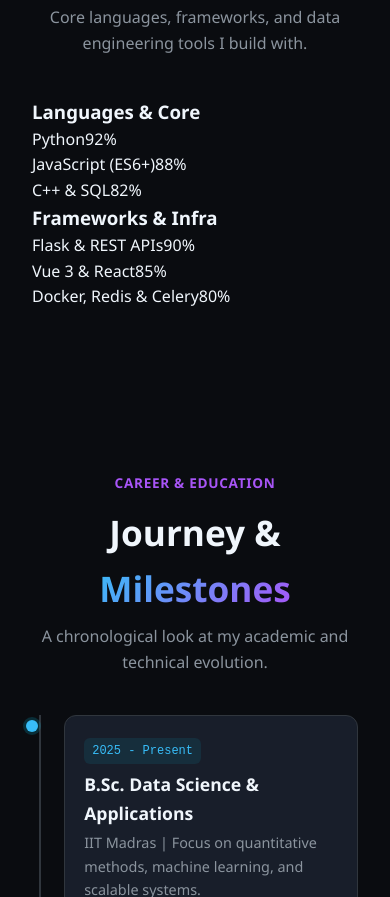
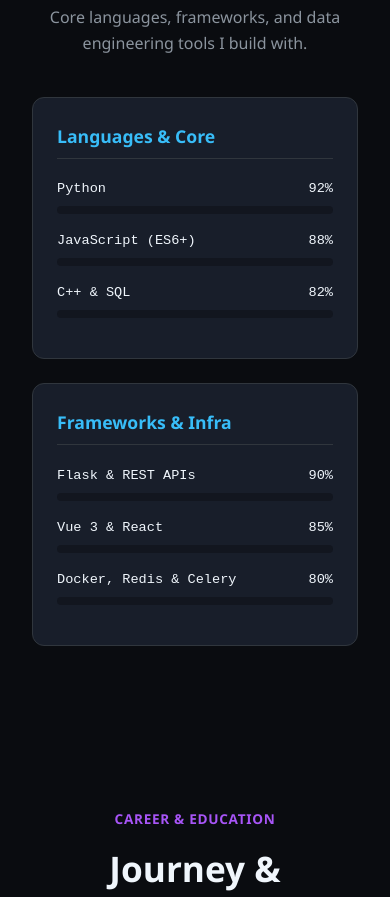
Before and after one commit to MANAV-MISHRA-BYTES/dev-showroom, a plain HTML site: page index.html in a window 390 px wide. Shown: the part 3402-4299 px from the top of the page. Drawn offline with Linux system fonts and the light colour scheme.

Commit message:
Day 11 - style(skills): design responsive two-column skill category grid layout

```diff
--- a/styles.css
+++ b/styles.css
@@ -819,3 +819,55 @@ body {
   transform: translateX(-50%) translateY(0);
   opacity: 1;
 }
+
+.skills-grid {
+  display: grid;
+  grid-template-columns: repeat(auto-fit, minmax(320px, 1fr));
+  gap: 1.5rem;
+  max-width: 900px;
+  margin: 0 auto;
+}
+
+.skill-category-card {
+  background-color: var(--bg-card);
+  border: 1px solid var(--border-color);
+  border-radius: var(--radius-md);
+  padding: 1.5rem;
+}
+
+.skill-category-card h3 {
+  font-size: 1.1rem;
+  color: var(--accent-cyan);
+  margin-bottom: 1.2rem;
+  border-bottom: 1px solid var(--border-color);
+  padding-bottom: 0.5rem;
+}
+
+.skill-bar-item {
+  margin-bottom: 1rem;
+}
+
+.skill-info {
+  display: flex;
+  justify-content: space-between;
+  font-size: 0.85rem;
+  margin-bottom: 0.4rem;
+  color: var(--text-main);
+  font-family: monospace;
+}
+
+.progress-track {
+  width: 100%;
+  height: 8px;
+  background-color: var(--bg-secondary);
+  border-radius: 999px;
+  overflow: hidden;
+}
+
+.progress-fill {
+  height: 100%;
+  width: 0;
+  background: linear-gradient(90deg, var(--accent-cyan), var(--accent-purple));
+  border-radius: 999px;
+  transition: width 1s cubic-bezier(0.22, 1, 0.36, 1);
+}
```
